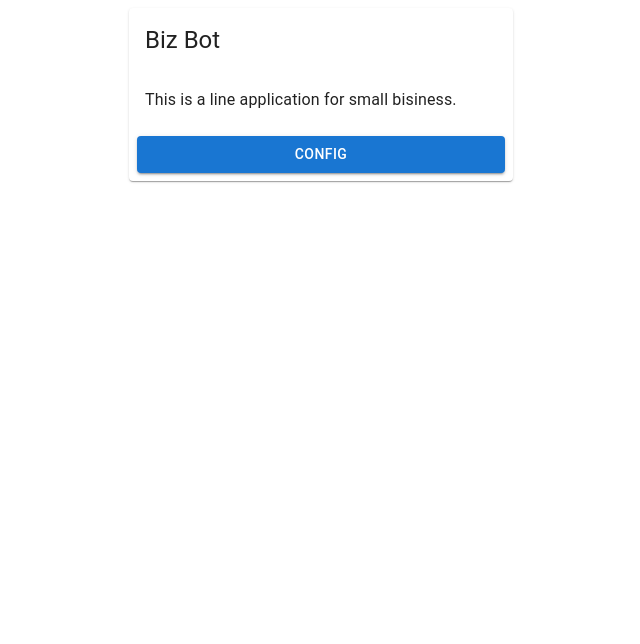
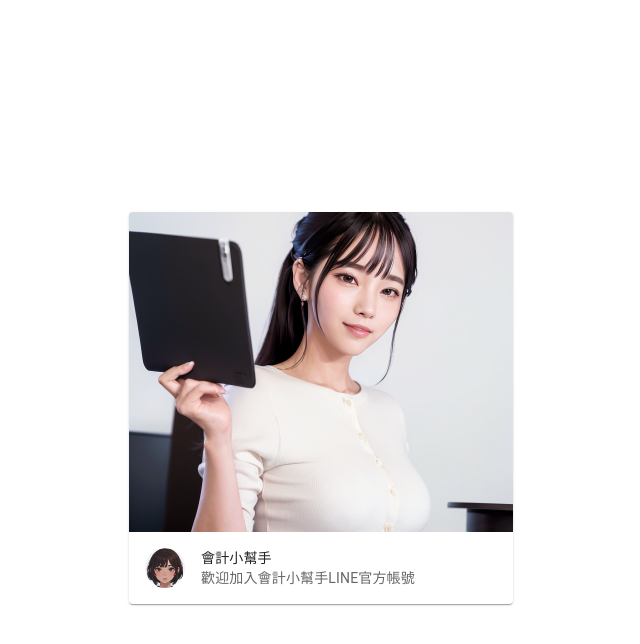
Before and after one commit to drgarbage/biz-bot, a Next.js app in the folder console/: page / in a window 1280 px wide. Shown: the top 644 px of the page, without its empty margins (319-959 px from the left). Built offline with nearby package versions, Linux system fonts and the light colour scheme.

Commit message:
change image

```diff
--- a/console/pages/index.js
+++ b/console/pages/index.js
@@ -1,20 +1,23 @@
-import { Button, Card, CardActions, CardContent, CardHeader, Container, Grid, Typography } from "@mui/material"
+import { Avatar, Button, Card, CardActions, CardContent, CardHeader, CardMedia, Container, Grid, Typography } from "@mui/material"
 
 export default () => {
   return (
-    <Container sx={{flex:1, display: 'flex', flexDirection: 'column', justifyContent: 'center'}}>
+    <Container sx={{flex:1, height: '100vh', display: 'flex', flexDirection: 'column', justifyContent: 'center'}}>
       <Grid container justifyContent="center">
         <Grid item xs={12} md={6} lg={4} flex={1}>
           <Card>
-            <CardHeader title="Biz Bot" />
-            <CardContent>
-              <Typography>
-                This is a line application for small bisiness.
-              </Typography>
-            </CardContent>
-            <CardActions>
-              <Button fullWidth variant="contained">Config</Button>
-            </CardActions>
+            <CardMedia
+              component="img"
+              height={320}
+              image="/images/banner.png"
+              />
+            <CardHeader
+              avatar={
+                <Avatar src="/images/girl.png" />
+              }
+              title="會計小幫手"
+              subheader="歡迎加入會計小幫手LINE官方帳號"
+              />
           </Card>
         </Grid>
       </Grid>
```
Also changed, not shown: console/public/images/banner.png (renamed from console/public/images/yoonji-sec.png), console/public/images/girl.png (added).
